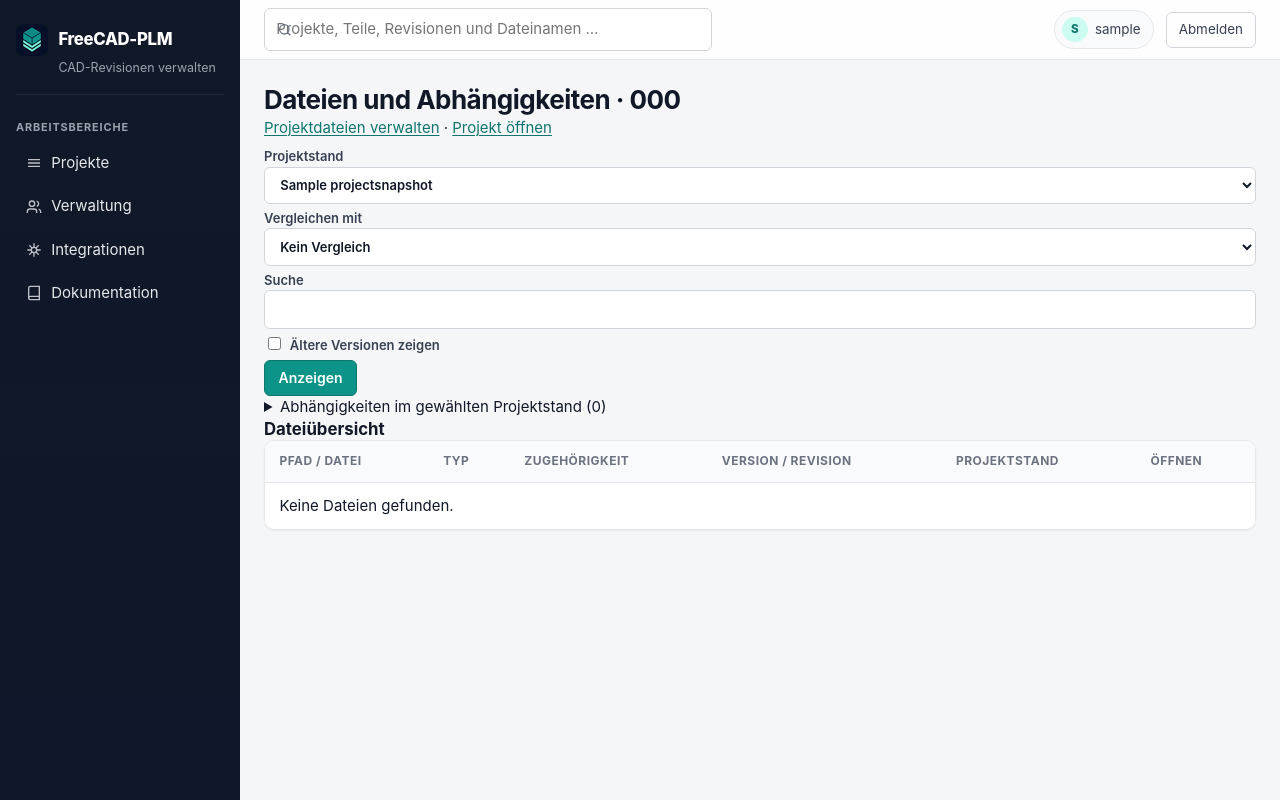
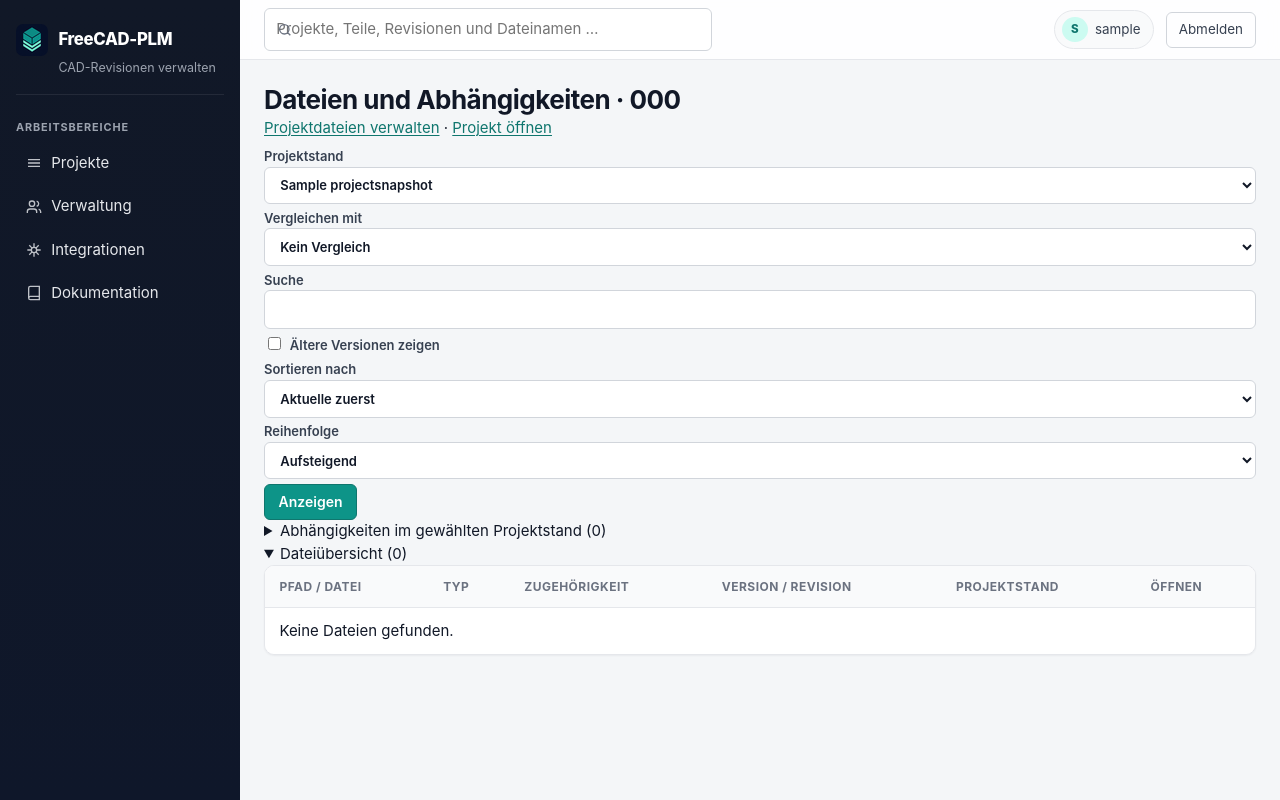
Before and after one commit to Schumbi/freecad-plm, a Django app: page /projects/1/files/ in a window 1280 px wide. Run offline with Django 5.2, Linux system fonts and the light colour scheme; a user stored in the database is signed in; tables that the repository leaves empty hold one stand-in row (values such as "Sample post"); data that the repository does not hold is empty; some libraries are stand-ins or nearby versions.

Commit message:
Allow collapsing and sorting project files

```diff
--- a/plm/templates/plm/project_files_overview.html
+++ b/plm/templates/plm/project_files_overview.html
@@ -7,6 +7,8 @@
   <label>Vergleichen mit <select name="compare"><option value="">Kein Vergleich</option>{% for snapshot in snapshots %}<option value="{{ snapshot.id }}" {% if compare.id == snapshot.id %}selected{% endif %}>{{ snapshot.name }}</option>{% endfor %}</select></label>
   <label>Suche <input name="q" type="search" value="{{ query }}"></label>
   <label><input name="old" type="checkbox" value="1" {% if show_old %}checked{% endif %}> Ältere Versionen zeigen</label>
+  <label>Sortieren nach <select name="sort"><option value="">Aktuelle zuerst</option><option value="name" {% if sort_field == 'name' %}selected{% endif %}>Dateiname</option><option value="type" {% if sort_field == 'type' %}selected{% endif %}>Typ</option><option value="owner" {% if sort_field == 'owner' %}selected{% endif %}>Zugehörigkeit</option><option value="version" {% if sort_field == 'version' %}selected{% endif %}>Version / Revision</option><option value="in_snapshot" {% if sort_field == 'in_snapshot' %}selected{% endif %}>Projektstand</option></select></label>
+  <label>Reihenfolge <select name="direction"><option value="asc">Aufsteigend</option><option value="desc" {% if sort_direction == 'desc' %}selected{% endif %}>Absteigend</option></select></label>
   <button type="submit">Anzeigen</button>
 </form>
 <details><summary>Abhängigkeiten im gewählten Projektstand ({{ dependencies|length }})</summary>
@@ -15,8 +17,8 @@
 </details>
 {% if compare %}<h2>Unterschiede zwischen Projektständen</h2><ul>{% for item in changed %}<li>{{ item.path }}: {{ item.state }}</li>{% empty %}<li>Keine Dateiunterschiede.</li>{% endfor %}</ul>
 <h3>Abhängigkeiten</h3><ul>{% for item in changed_dependencies %}<li>{{ item.source }} → {{ item.target }}: {{ item.state }}</li>{% empty %}<li>Keine Unterschiede.</li>{% endfor %}</ul>{% endif %}
-<h2>Dateiübersicht</h2>
+<details open><summary>Dateiübersicht ({{ rows|length }})</summary>
 <div class="table-wrap"><table><thead><tr><th>Pfad / Datei</th><th>Typ</th><th>Zugehörigkeit</th><th>Version / Revision</th><th>Projektstand</th><th>Öffnen</th></tr></thead><tbody>
 {% for row in rows %}<tr><td>{{ row.name }}</td><td>{{ row.type }}</td><td>{{ row.owner }}</td><td>{{ row.version }}</td><td>{% if row.in_snapshot %}Enthalten{% else %}Außerhalb{% endif %}</td><td><a href="{{ row.url }}">Herunterladen</a></td></tr>{% empty %}<tr><td colspan="6">Keine Dateien gefunden.</td></tr>{% endfor %}
-</tbody></table></div>
+</tbody></table></div></details>
 {% endblock %}
--- a/plm/views/file_overview.py
+++ b/plm/views/file_overview.py
@@ -90,7 +90,13 @@
         rows = [r for r in rows if query in (r["name"] + " " + r["type"] + " " + r["owner"]).casefold()]
     if request.GET.get("old") != "1":
         rows = [r for r in rows if r["current"] or r["in_snapshot"]]
-    rows.sort(key=lambda r: (not r["current"], r["type"], r["name"]))
+    sort_field = request.GET.get("sort", "")
+    sort_direction = request.GET.get("direction", "asc")
+    if sort_field in {"name", "type", "owner", "version", "in_snapshot"}:
+        rows.sort(key=lambda r: str(r[sort_field]).casefold(), reverse=sort_direction == "desc")
+    else:
+        sort_field = ""
+        rows.sort(key=lambda r: (not r["current"], r["type"], r["name"]))
     changed = []
     changed_dependencies = []
     if selected and compare:
@@ -115,6 +121,7 @@
         "changed": changed,
         "changed_dependencies": changed_dependencies,
         "query": request.GET.get("q", ""), "show_old": request.GET.get("old") == "1",
+        "sort_field": sort_field, "sort_direction": sort_direction,
     })
 
 
```
